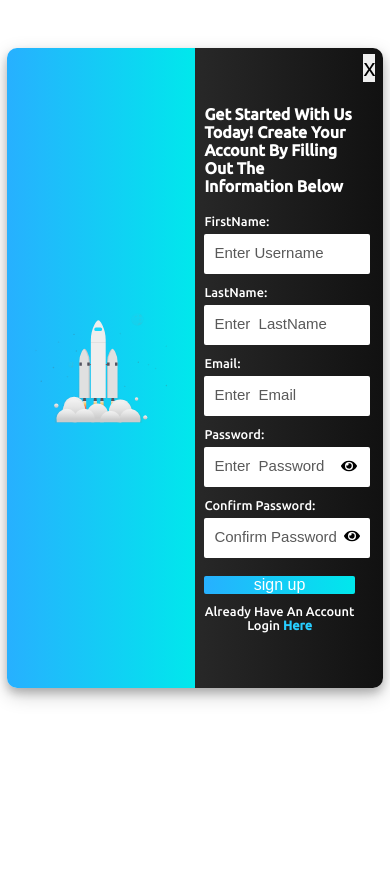
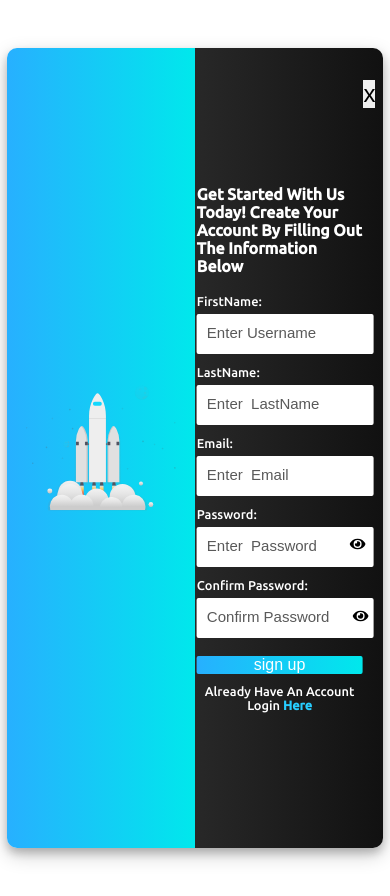
Before and after one commit to Adecodess/react-form, a React (Create React App) app: page / in a window 390 px wide. Before the commit the page ends 844 px from the top, so only its background shows below. Built offline with nearby package versions, Linux system fonts and the light colour scheme.

Commit message:
made changes in index.css

```diff
--- a/src/index.css
+++ b/src/index.css
@@ -194,29 +194,29 @@ i:hover {
 @media screen and (max-width: 992px) {
   .form-container {
     width: 23.5em;
-    height: 40em;
+    height: 50em;
     margin: 3em auto;
   }
 
   .close-btn {
     position: absolute;
-    top: 1%;
+    top: 4%;
     right: 2%;
   }
   .form-img {
-    width: 70%;
+    width: 80%;
     height: 80%;
   }
   .form {
     top: 50%;
     left: 45%;
-    width: 100%;
+    width: 110%;
     height: 50%;
   }
 
   .form-input {
     height: 40px;
-    width: 110%;
+    width: 107%;
   }
   .form-input::placeholder {
     font-size: 15px;
@@ -224,13 +224,13 @@ i:hover {
   .icon {
     color: black;
     position: absolute;
-    top: 15.6em;
+    top: 18em;
     right: 17px;
   }
   .iccon {
     color: black;
     position: absolute;
-    top: 20em;
+    top: 22.5em;
     right: 14px;
   }
 }
```
